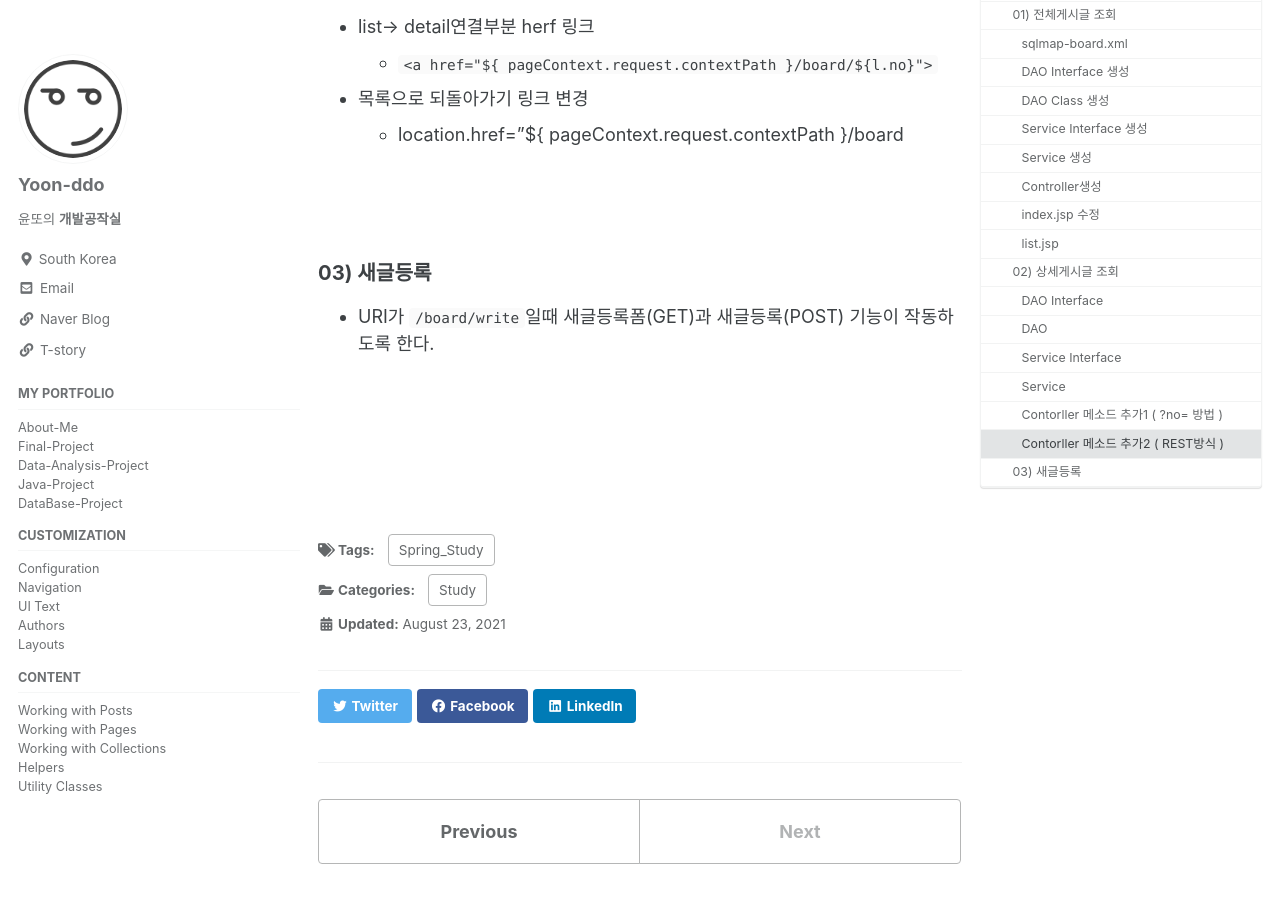
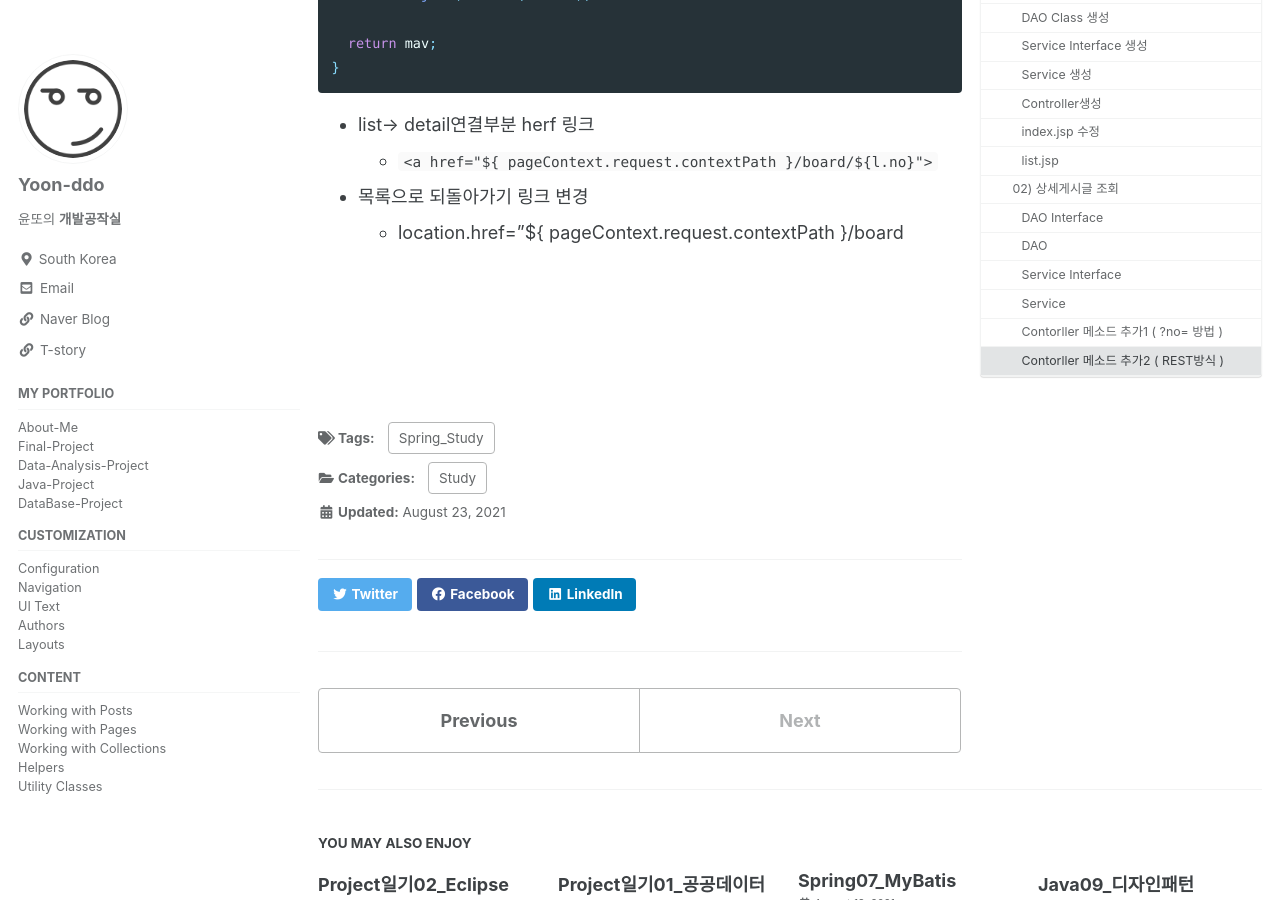
Before and after one commit to Yoon-ddo/Yoon-ddo.github.io, a Jekyll site: the page built from _posts/2021-08-23-Spring07_스프링으로 게시판 구현하기.md, in a window 1280 px wide and 900 px high, scrolled down 17878 px. Built offline with Jekyll 4.4.1, drawn with Linux system fonts in a browser that asks for light colours; cached includes are drawn as plain includes.

Commit message:
Update 2021-08-23-Spring07_스프링으로 게시판 구현하기.md

```diff
--- a/_posts/2021-08-23-Spring07_스프링으로 게시판 구현하기.md
+++ b/_posts/2021-08-23-Spring07_스프링으로 게시판 구현하기.md
@@ -568,6 +568,7 @@ public class BoardController {
 #### index.jsp 수정
 
 ~~~html
+
 <%@ page language="java" contentType="text/html; charset=UTF-8"
     pageEncoding="UTF-8"%>
 <!DOCTYPE html>
@@ -581,11 +582,13 @@ public class BoardController {
 	<a href="${ pageContext.request.contextPath }/board">게시글</a>
 </body>
 </html>
+
 ~~~
 
 #### list.jsp
 
 ~~~html
+
 <div align="center">
   <hr>
   <h2>게시판 목록</h2>
@@ -619,6 +622,7 @@ public class BoardController {
     <button id="addBtn">새글등록</button>
   </c:if>
 </div>
+
 ~~~
 
 
@@ -713,11 +717,5 @@ public ModelAndView selectByNo2(@PathVariable("no") int no) { // Path에서 날
 * 목록으로 되돌아가기 링크 변경
   - location.href="${ pageContext.request.contextPath }/board
 
-<br><br>
-
-### 03) 새글등록
-* URI가 `/board/write`일때 새글등록폼(GET)과 새글등록(POST) 기능이 작동하도록 한다.
-
-
 
 <br><br><br><br>
```
